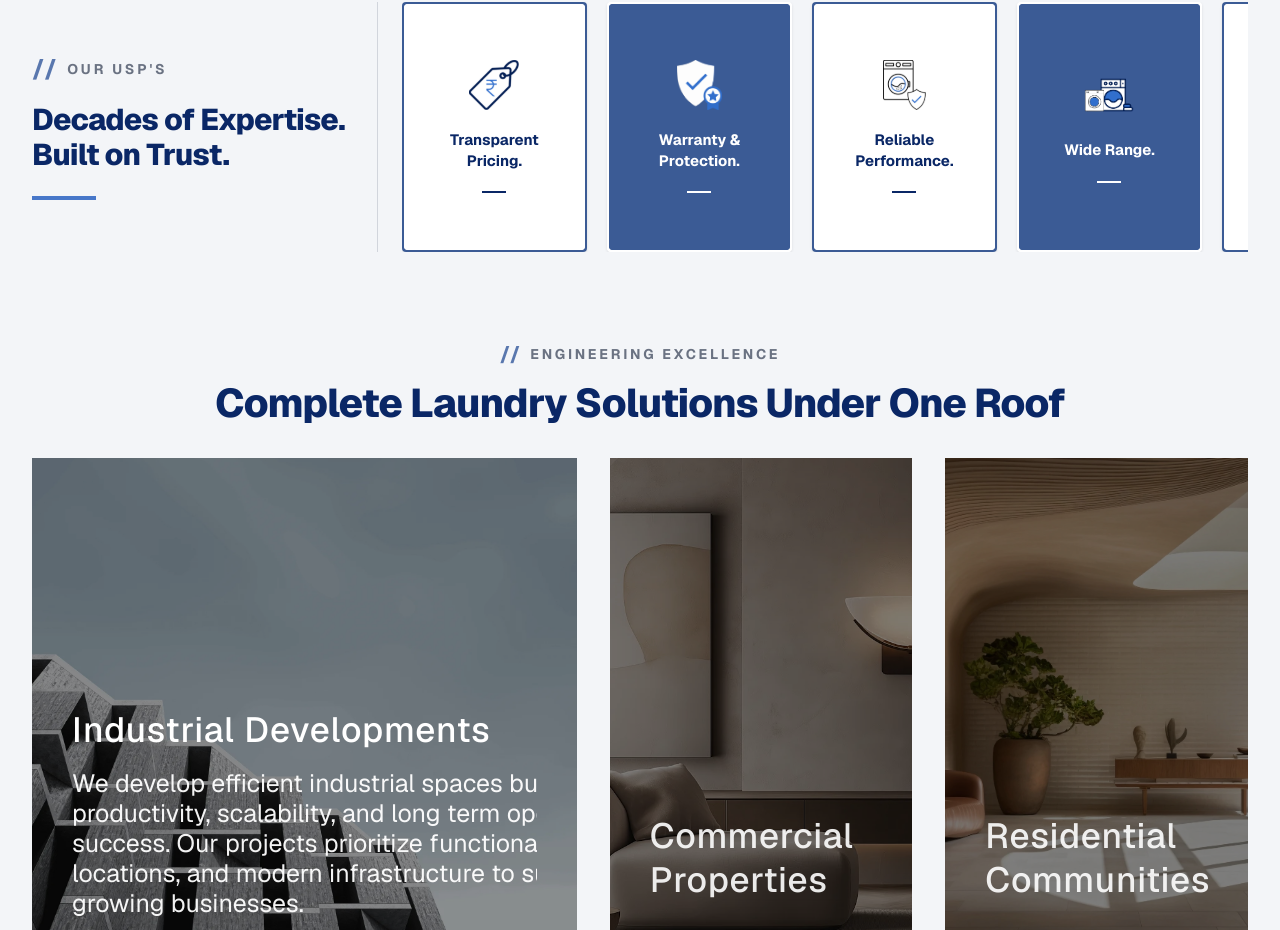
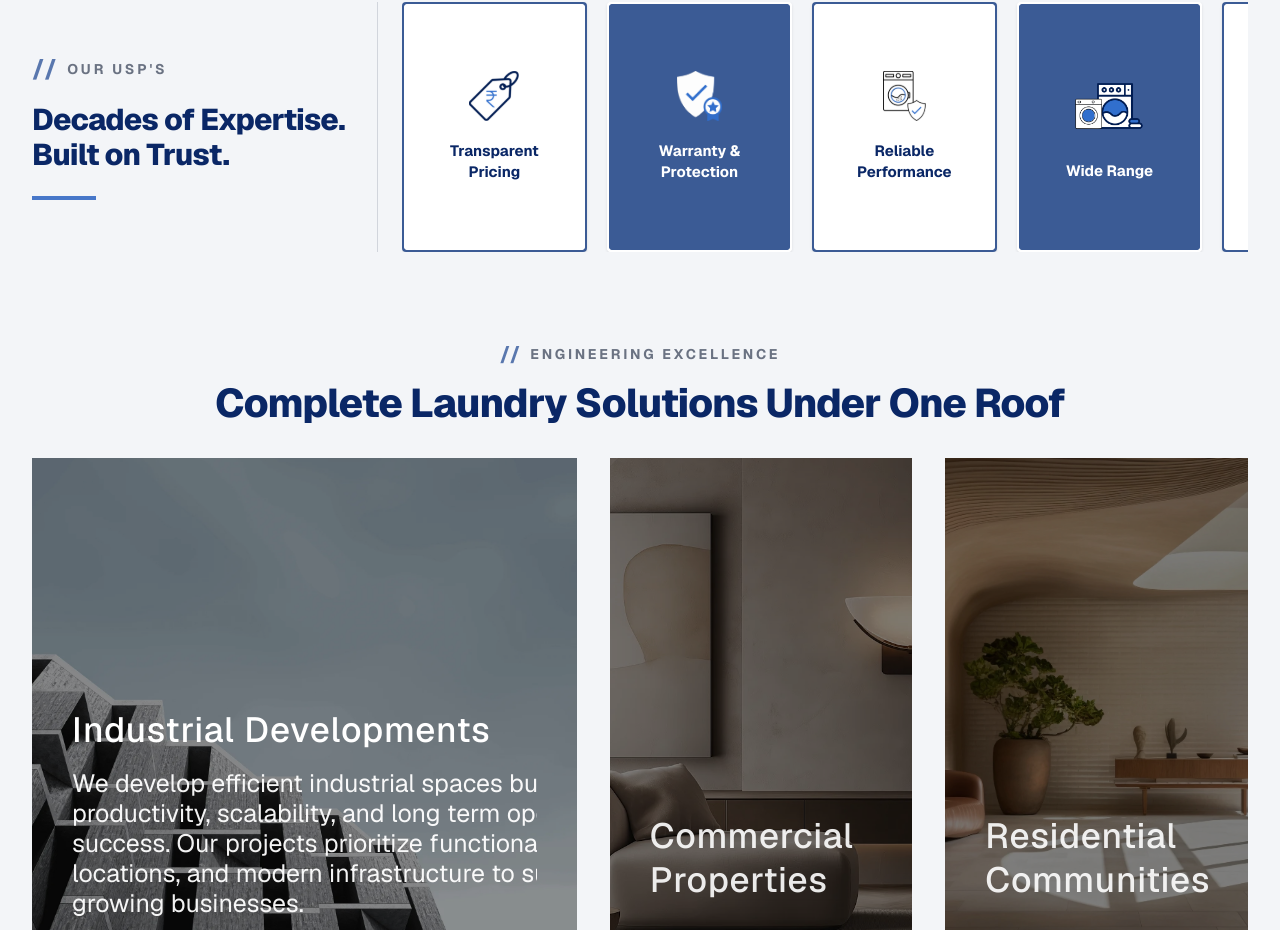
Before and after one commit to Ankita030694/Xcel-, a Next.js app: page / in a window 1280 px wide. Shown: the part 1980-2910 px from the top of the page. Built offline with nearby package versions, Linux system fonts and the light colour scheme.

Commit message:
Remove lines and full stops from USP boxes

```diff
--- a/app/page.tsx
+++ b/app/page.tsx
@@ -283,35 +283,35 @@ const AboutUs = () => {
 const whyChooseUsData = [
   {
     num: "01",
-    title: "Transparent Pricing.",
+    title: "Transparent Pricing",
     desc: "Clear, upfront pricing with no hidden charges for complete customer confidence.",
     beforeIcon: "/Icons/before 1.svg",
     afterIcon: "/Icons/After 1.svg",
   },
   {
     num: "02",
-    title: "Warranty & Protection.",
+    title: "Warranty & Protection",
     desc: "Dedicated warranty coverage backed by comprehensive technical support.",
     beforeIcon: "/Icons/Group_125.png",
     afterIcon: "/Icons/Group_125.png",
   },
   {
     num: "03",
-    title: "Reliable Performance.",
+    title: "Reliable Performance",
     desc: "Laundry Machines that are designed for heavy-duty cycles with consistent performance.",
     beforeIcon: "/Icons/before 3.svg",
     afterIcon: "/Icons/after 3.svg",
   },
   {
     num: "04",
-    title: "Wide Range.",
+    title: "Wide Range",
     desc: "Extensive range of washing, drying, ironing & dry-cleaning equipment under one roof.",
     beforeIcon: "/Icons/Before 4.png",
     afterIcon: "/Icons/Before 4.png",
   },
   {
     num: "05",
-    title: "After Sales Service.",
+    title: "After Sales Service",
     desc: "Quick Pan-India support from installation to preventive maintenance.",
     beforeIcon: "/Icons/BEFORE 5.svg",
     afterIcon: "/Icons/AFTER 5.svg",
@@ -397,7 +397,6 @@ const WhyChooseUs = () => {
                       <h3 className="font-bold text-[13px] lg:text-[15px] leading-snug px-0.5 lg:px-2">
                         {item.title}
                       </h3>
-                      <div className={`w-6 h-0.5 mt-5 ${frontLineColor}`}></div>
                     </div>
 
                     {/* Back Face */}
@@ -409,7 +408,6 @@ const WhyChooseUs = () => {
                           className={`${item.title === "Wide Range" ? "w-[56px] h-[56px] lg:w-[70px] lg:h-[70px]" : "w-[42px] h-[42px] lg:w-[50px] lg:h-[50px]"} object-contain mx-auto`}
                         />
                       </div>
-                      <div className={`w-6 h-0.5 mb-4 ${backLineColor}`}></div>
                       <p className="text-[11px] lg:text-[13px] font-medium leading-relaxed px-0.5">
                         {item.desc}
                       </p>
```
